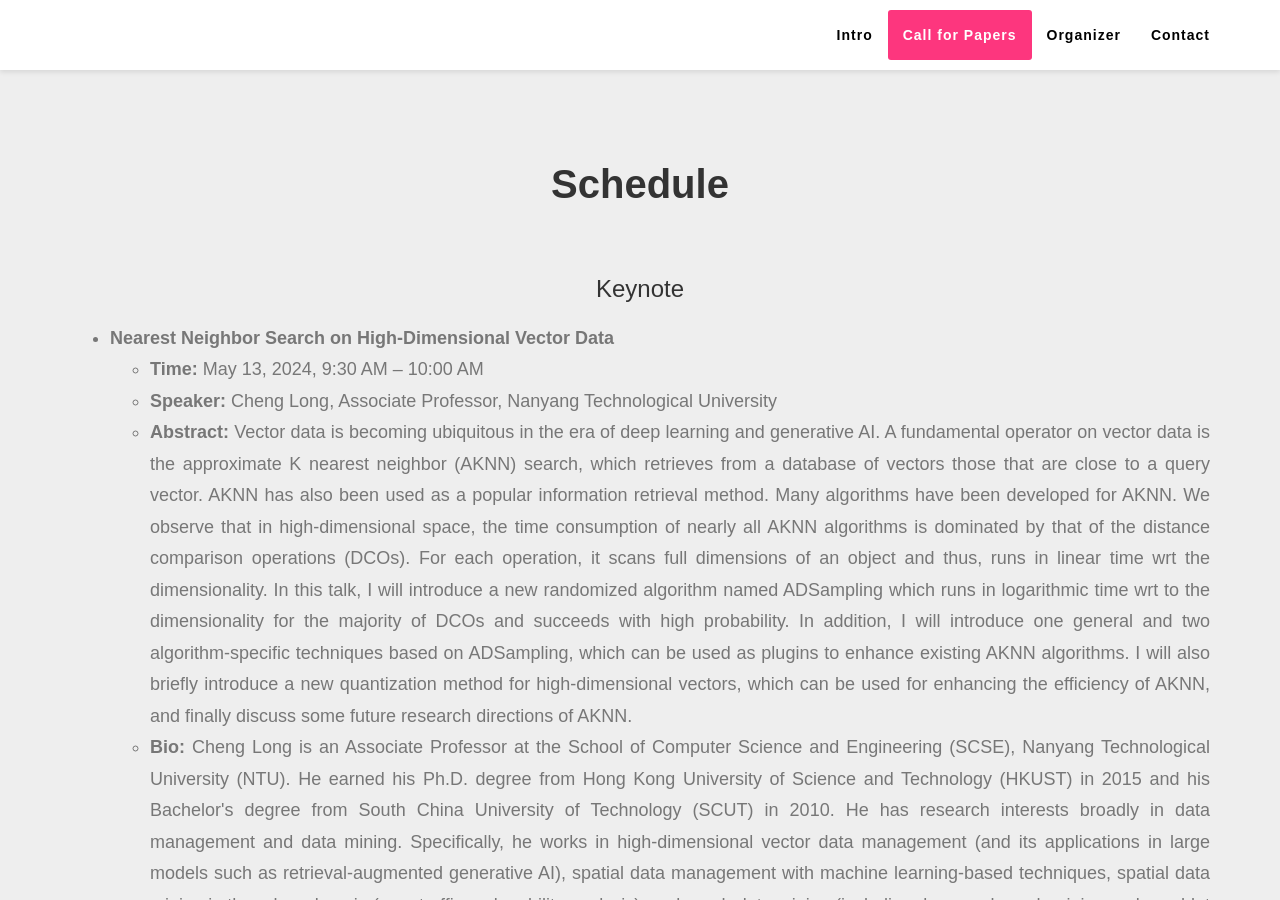
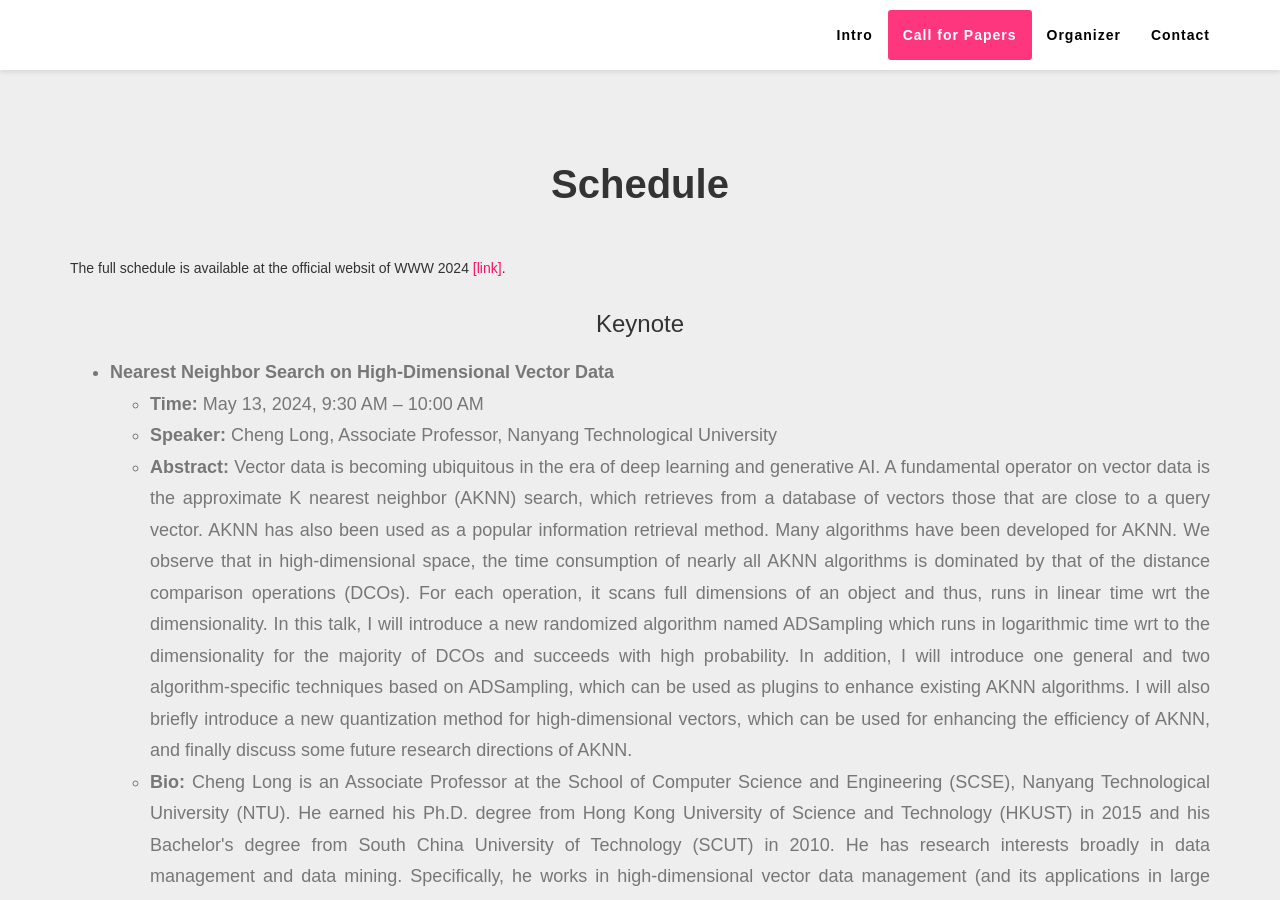
Before and after one commit to IRMeetsLLM/IRMeetsLLM.github.io, a Jekyll site: the page built from index.md, in a window 1280 px wide and 900 px high, scrolled down 3403 px. Built offline with Jekyll 4.4.1, drawn with Linux system fonts in a browser that asks for light colours; nearby versions of some CDN libraries; some web fonts are replaced.

Commit message:
Update schedule2.html

```diff
--- a/_includes/schedule2.html
+++ b/_includes/schedule2.html
@@ -8,6 +8,9 @@
     </div>
     <div class="row text-justify">
       <div class="col-md-12">
+        <p>
+          The full schedule is available at the official websit of WWW 2024 <a href="https://www2024.thewebconf.org/program/full-schedule/">[link]</a>.
+        </p>
         <div class="col-lg-12 text-center">
         <h3 class="section-subheading">Keynote</h3>
         </div>
```
